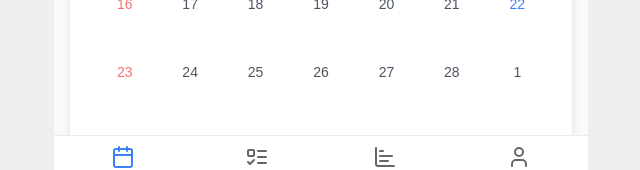
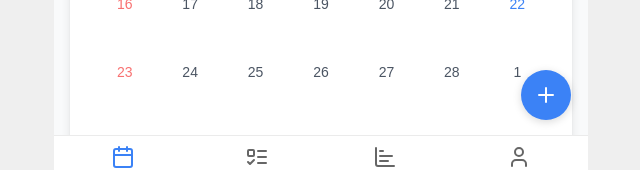
Before and after one commit to PG4-FinalProject/react-personal-planner, a React (Vite) app: page /calendar in a window 1280 px wide. Shown: the part 600-770 px from the top of the page, without its empty margins (319-959 px from the left). Built offline with nearby package versions, Linux system fonts and the light colour scheme; no server answers.

Commit message:
fix: sidebar와 plusbtn이 화면 벗어나는 현상 개선

```diff
--- a/src/components/layout/MainLayout.tsx
+++ b/src/components/layout/MainLayout.tsx
@@ -46,14 +46,14 @@ const HeaderButton = styled.button`
 `;
 
 const FloatingButtonWrapper = styled.div`
-  position: absolute;
-  bottom: 16px;
+  position: fixed;
+  bottom: 80px;
   right: 16px;
 
-  // @media (min-width: 534px) {
-  //   right: 50%;
-  //   margin-right: -250px;
-  // }
+  @media (min-width: 534px) {
+    right: 50%;
+    margin-right: -250px;
+  }
 `;
 
 const FooterIconButton = styled.button<{ $isActive: boolean }>`
```
